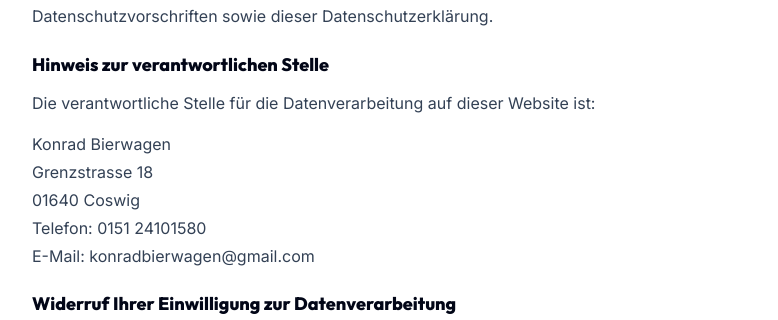
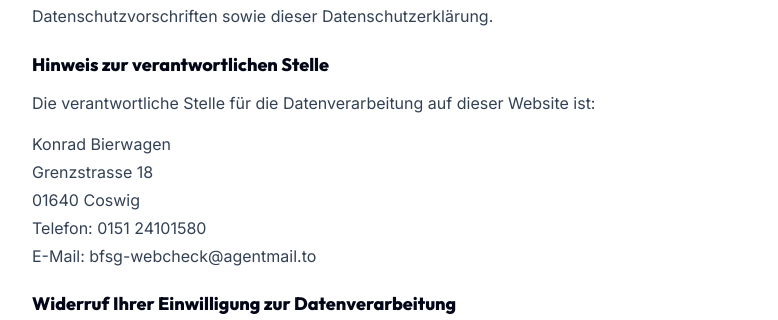
Before and after one commit to KonradBi/BFSG, a Next.js app in the folder web/: page /datenschutz in a window 1280 px wide. Shown: the part 1361-1681 px from the top of the page, without its empty margins (248-1026 px from the left). Built offline with nearby package versions, Linux system fonts and the light colour scheme; no server answers.

Commit message:
ui(legal): use agentmail support address

```diff
--- a/web/src/app/datenschutz/page.tsx
+++ b/web/src/app/datenschutz/page.tsx
@@ -76,7 +76,7 @@ export default function DatenschutzPage() {
             <br />
             Telefon: 0151 24101580
             <br />
-            E-Mail: konradbierwagen@gmail.com
+            E-Mail: bfsg-webcheck@agentmail.to
           </p>
 
           <h3>Widerruf Ihrer Einwilligung zur Datenverarbeitung</h3>
--- a/web/src/app/impressum/page.tsx
+++ b/web/src/app/impressum/page.tsx
@@ -26,7 +26,7 @@ export default function ImpressumPage() {
           <p>
             <strong>Telefon:</strong> 0151 24101580
             <br />
-            <strong>E-Mail:</strong> info@konraddecode.com
+            <strong>E-Mail:</strong> bfsg-webcheck@agentmail.to
           </p>
 
           <h2>Inhaltlich Verantwortlicher</h2>
```
